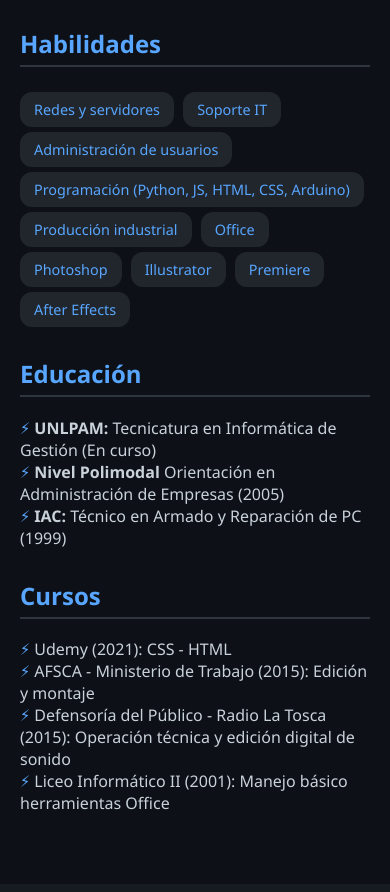
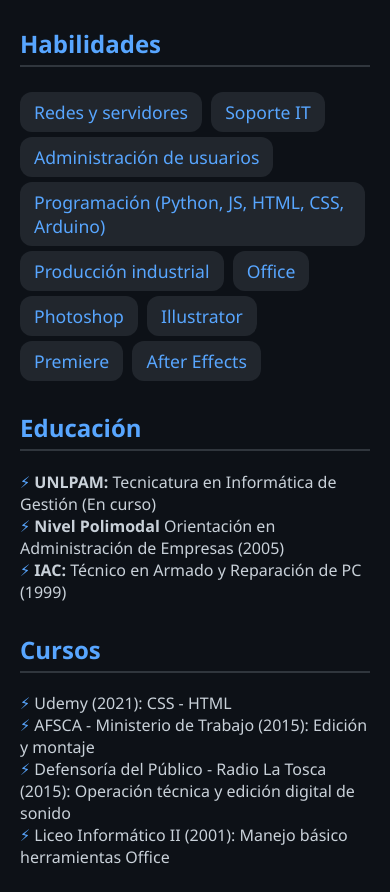
Before and after one commit to NicolasRasse/CV, a plain HTML site: page index.html in a window 390 px wide. Shown: the part 1103-1995 px from the top of the page. Drawn offline with Linux system fonts and the light colour scheme.

Commit message:
Update index.html

```diff
--- a/index.html
+++ b/index.html
@@ -67,12 +67,12 @@
       color: #8b949e;
       font-size: 0.85em;
     }
-    @media (max-width: 600px) {
-      .badge {
-        font-size: 1.1en;
-        padding:8px 14px;
-      }
-    }
+   @media (max-width: 600px) {
+    .badge {
+    font-size: 1.1em;  /* Agranda el texto */
+    padding: 8px 14px; /* Más espacio para que se lea mejor */
+  }
+}
   </style>
 </head>
 <body>
```
